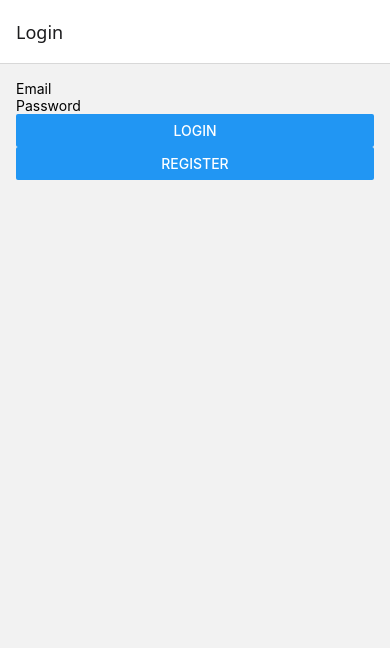
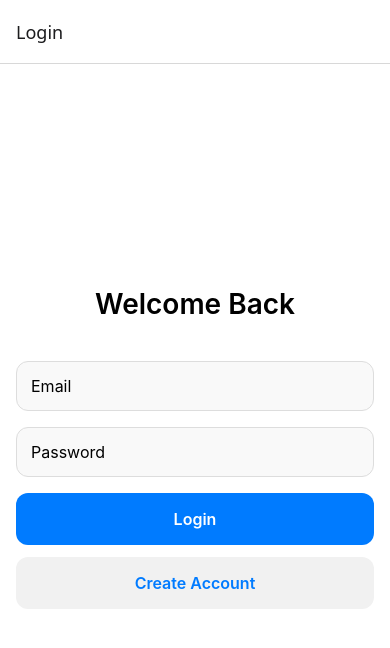
Before and after one commit to dule9999/baby-diary-app, a React Native app in the folder frontend/: screen /Login in a window 390 px wide. Shown: the top 648 px of the page. Built offline with nearby package versions, Linux system fonts and the light colour scheme.

Commit message:
login and register screens improve design

```diff
--- a/frontend/screens/LoginScreen.tsx
+++ b/frontend/screens/LoginScreen.tsx
@@ -1,5 +1,6 @@
 import React, { useState } from 'react'
-import { View, TextInput, Button, Alert } from 'react-native'
+import { Text, TextInput, TouchableOpacity, StyleSheet, Alert } from 'react-native'
+import { ScreenWrapper } from '@components'
 import { login } from '@services'
 import { useAuth } from '@contexts'
 
@@ -18,23 +19,78 @@ const LoginScreen: React.FC<any> = ({ navigation }) => {
   };
 
   return (
-    <View style={{ padding: 16 }}>
+    <ScreenWrapper style={styles.container}>
+      <Text style={styles.title}>Welcome Back</Text>
+
       <TextInput
         placeholder="Email"
         autoCapitalize="none"
+        keyboardType="email-address"
         onChangeText={setEmail}
         value={email}
+        style={styles.input}
       />
       <TextInput
         placeholder="Password"
         secureTextEntry
         onChangeText={setPassword}
         value={password}
+        style={styles.input}
       />
-      <Button title="Login" onPress={onLogin} />
-      <Button title="Register" onPress={() => navigation.navigate('Register')} />
-    </View>
+
+      <TouchableOpacity style={styles.button} onPress={onLogin}>
+        <Text style={styles.buttonText}>Login</Text>
+      </TouchableOpacity>
+
+      <TouchableOpacity
+        style={[styles.button, styles.secondaryButton]}
+        onPress={() => navigation.navigate('Register')}
+      >
+        <Text style={[styles.buttonText, styles.secondaryButtonText]}>
+          Create Account
+        </Text>
+      </TouchableOpacity>
+    </ScreenWrapper>
   );
 };
 
-export default LoginScreen
+const styles = StyleSheet.create({
+  container: {
+    justifyContent: 'center',
+  },
+  title: {
+    fontSize: 28,
+    fontWeight: '600',
+    textAlign: 'center',
+    marginBottom: 40,
+  },
+  input: {
+    borderWidth: 1,
+    borderColor: '#ddd',
+    borderRadius: 12,
+    padding: 14,
+    marginBottom: 16,
+    fontSize: 16,
+    backgroundColor: '#f9f9f9',
+  },
+  button: {
+    backgroundColor: '#007bff',
+    padding: 16,
+    borderRadius: 12,
+    marginBottom: 12,
+  },
+  buttonText: {
+    color: '#fff',
+    fontWeight: '600',
+    textAlign: 'center',
+    fontSize: 16,
+  },
+  secondaryButton: {
+    backgroundColor: '#f1f1f1',
+  },
+  secondaryButtonText: {
+    color: '#007bff',
+  },
+});
+
+export default LoginScreen;
--- a/frontend/screens/RegisterScreen.tsx
+++ b/frontend/screens/RegisterScreen.tsx
@@ -1,5 +1,6 @@
 import React, { useState } from 'react'
-import { View, TextInput, Button, Alert } from 'react-native'
+import { SafeAreaView, Text, TextInput, TouchableOpacity, StyleSheet, Alert } from 'react-native'
+import { ScreenWrapper } from '@components'
 import { register } from '@services'
 import { useAuth } from '@contexts'
 
@@ -19,27 +20,84 @@ const RegisterScreen: React.FC<any> = ({ navigation }) => {
   };
 
   return (
-    <View style={{ padding: 16 }}>
+    <ScreenWrapper style={styles.container}>
+      <Text style={styles.title}>Create Account</Text>
+
       <TextInput
         placeholder="Email"
         autoCapitalize="none"
+        keyboardType="email-address"
         onChangeText={setEmail}
         value={email}
+        style={styles.input}
       />
       <TextInput
         placeholder="Username"
         onChangeText={setUsername}
         value={username}
+        style={styles.input}
       />
       <TextInput
         placeholder="Password"
         secureTextEntry
         onChangeText={setPassword}
         value={password}
+        style={styles.input}
       />
-      <Button title="Create account" onPress={onRegister} />
-    </View>
-  );
-};
+
+      <TouchableOpacity style={styles.button} onPress={onRegister}>
+        <Text style={styles.buttonText}>Sign Up</Text>
+      </TouchableOpacity>
+
+      <TouchableOpacity
+        style={[styles.button, styles.secondaryButton]}
+        onPress={() => navigation.navigate('Login')}
+      >
+        <Text style={[styles.buttonText, styles.secondaryButtonText]}>
+          Back to Login
+        </Text>
+      </TouchableOpacity>
+    </ScreenWrapper>
+  )
+}
+
+const styles = StyleSheet.create({
+  container: {
+    justifyContent: 'center',
+  },
+  title: {
+    fontSize: 28,
+    fontWeight: '600',
+    textAlign: 'center',
+    marginBottom: 40,
+  },
+  input: {
+    borderWidth: 1,
+    borderColor: '#ddd',
+    borderRadius: 12,
+    padding: 14,
+    marginBottom: 16,
+    fontSize: 16,
+    backgroundColor: '#f9f9f9',
+  },
+  button: {
+    backgroundColor: '#007bff',
+    padding: 16,
+    borderRadius: 12,
+    marginBottom: 12,
+  },
+  buttonText: {
+    color: '#fff',
+    fontWeight: '600',
+    textAlign: 'center',
+    fontSize: 16,
+  },
+  secondaryButton: {
+    backgroundColor: '#f1f1f1',
+  },
+  secondaryButtonText: {
+    color: '#007bff',
+  },
+});
 
 export default RegisterScreen
```
